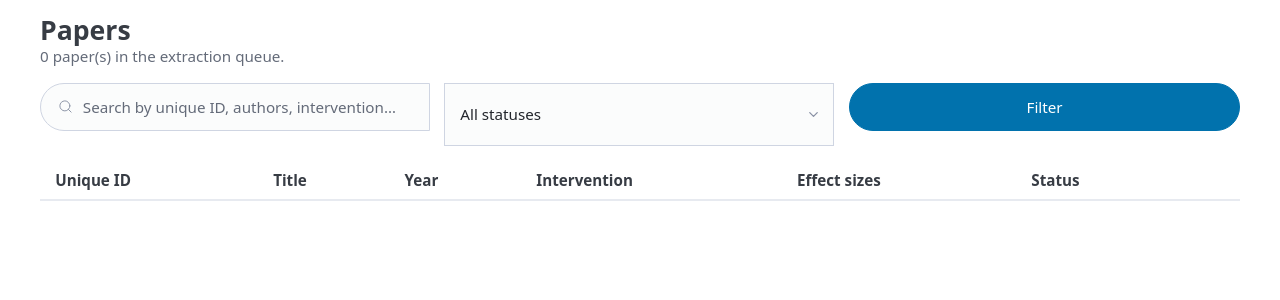
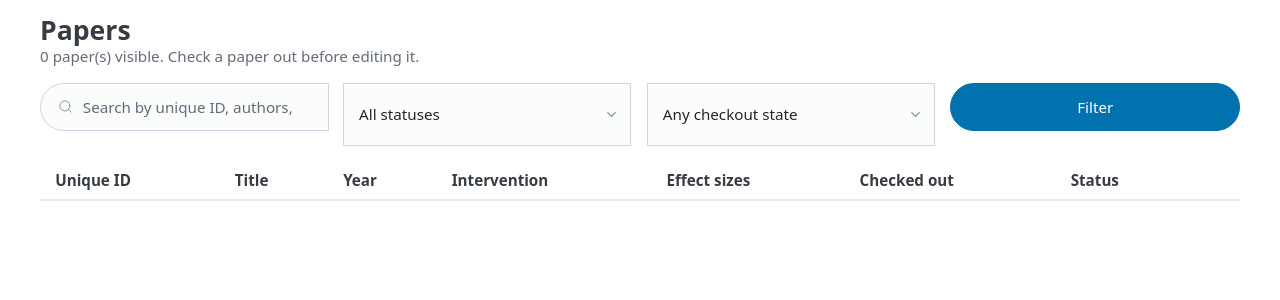
Before and after one commit to ahwazakhtar/lancet-meta, a FastAPI app: page / in a window 1280 px wide. Shown: the part 124-424 px from the top of the page. Run offline with FastAPI, Linux system fonts and the light colour scheme; the visitor is signed in with stand-in values (Sample User, id 1); data that the repository does not hold is empty; some libraries are stand-ins or nearby versions.

Commit message:
Per-paper checkouts and per-paper Sheet import
Reviewers now claim a paper before editing it:

- New PaperRow.checked_out_by / checked_out_at columns (with a tiny
  SQLite ALTER TABLE migration so existing DBs still load).
- /papers/{id}/checkout, /checkin, /import-from-sheet routes.
- Every paper- and effect-size edit/confirm/delete/create now requires
  the calling reviewer to hold the paper's checkout (admins bypass).
- The dashboard shows checkout state per paper: "you", another email, or
  available. A new filter chip narrows to "checked out by me / anyone /
  available".
- The paper detail page surfaces a coloured banner with the controls:
  Check out, or Check in + Import-this-paper-from-Sheet while held.

Sheet sync semantics:

- Per-paper import refreshes one paper's fields and effect sizes from
  the Sheet, preserving the checkout. Only the holder may invoke it.
- The bulk admin import keeps its job but now skips papers currently
  checked out so reviewer work isn't clobbered, and reports the skip
  count in the success message.

```diff
--- a/webapp/main.py
+++ b/webapp/main.py
@@ -38,6 +38,7 @@ from extraction.storage import (
     User,
     get_engine,
     import_from_sheet_rows,
+    import_paper_from_sheet,
 )
 
 from .auth import authenticate, current_email, current_email_optional, require_admin
@@ -73,6 +74,23 @@ def _editable_paper_fields() -> list[str]:
 
 def _editable_effect_fields() -> list[str]:
     return effect_size_field_names()
+
+
+def _is_admin(request: Request) -> bool:
+    return bool(request.session.get("is_admin"))
+
+
+def _require_checkout(request: Request, paper: PaperRow) -> None:
+    """Block edits unless the paper is checked out by the caller (admins bypass)."""
+    email = current_email(request)
+    if _is_admin(request):
+        return
+    if paper.checked_out_by != email:
+        holder = paper.checked_out_by or "nobody"
+        raise HTTPException(
+            status_code=status.HTTP_409_CONFLICT,
+            detail=f"Check out this paper before editing. Currently held by: {holder}.",
+        )
 
 
 # ---------------------------------------------------------------------------
@@ -120,9 +138,11 @@ def index(
     request: Request,
     q: Optional[str] = None,
     status_filter: Optional[str] = None,
+    checkout_filter: Optional[str] = None,
     session: Session = Depends(get_session),
 ):
-    if not current_email_optional(request):
+    me = current_email_optional(request)
+    if not me:
         return RedirectResponse("/login", status_code=status.HTTP_303_SEE_OTHER)
 
     stmt = select(PaperRow).where(PaperRow.status != ReviewStatus.deleted)
@@ -131,6 +151,13 @@ def index(
             stmt = stmt.where(PaperRow.status == ReviewStatus(status_filter))
         except ValueError:
             pass
+    if checkout_filter == "mine":
+        stmt = stmt.where(PaperRow.checked_out_by == me)
+    elif checkout_filter == "held":
+        stmt = stmt.where(PaperRow.checked_out_by.is_not(None))
+    elif checkout_filter == "available":
+        stmt = stmt.where(PaperRow.checked_out_by.is_(None))
+
     papers = list(session.exec(stmt.order_by(PaperRow.unique_id)))
     if q:
         ql = q.lower()
@@ -156,8 +183,10 @@ def index(
             "es_counts": es_counts,
             "q": q or "",
             "status_filter": status_filter or "",
+            "checkout_filter": checkout_filter or "",
             "statuses": [s.value for s in ReviewStatus],
             "display_name": request.session.get("display_name"),
+            "me": me,
         },
     )
 
@@ -171,9 +200,11 @@ def index(
 def paper_detail(
     request: Request,
     unique_id: str,
+    msg: Optional[str] = None,
+    err: Optional[str] = None,
     session: Session = Depends(get_session),
 ):
-    current_email(request)
+    me = current_email(request)
     paper = session.exec(select(PaperRow).where(PaperRow.unique_id == unique_id)).first()
     if not paper:
         raise HTTPException(404)
@@ -185,6 +216,8 @@ def paper_detail(
             .order_by(EffectSizeRow.id)
         )
     )
+    held_by_me = paper.checked_out_by == me
+    can_edit = held_by_me or _is_admin(request)
     return templates.TemplateResponse(
         request,
         "paper_detail.html",
@@ -195,7 +228,98 @@ def paper_detail(
             "effect_fields": _editable_effect_fields(),
             "statuses": [s.value for s in ReviewStatus],
             "display_name": request.session.get("display_name"),
+            "me": me,
+            "held_by_me": held_by_me,
+            "can_edit": can_edit,
+            "is_admin": _is_admin(request),
+            "msg": msg,
+            "err": err,
         },
+    )
+
+
+# ---------------------------------------------------------------------------
+# Paper checkout / check-in / per-paper import
+# ---------------------------------------------------------------------------
+
+
+@app.post("/papers/{unique_id}/checkout")
+def paper_checkout(
+    request: Request,
+    unique_id: str,
+    session: Session = Depends(get_session),
+):
+    email = current_email(request)
+    paper = session.exec(select(PaperRow).where(PaperRow.unique_id == unique_id)).first()
+    if not paper:
+        raise HTTPException(404)
+    if paper.checked_out_by and paper.checked_out_by != email:
+        return RedirectResponse(
+            f"/papers/{unique_id}?err=Already+checked+out+by+{paper.checked_out_by}",
+            status_code=status.HTTP_303_SEE_OTHER,
+        )
+    paper.checked_out_by = email
+    paper.checked_out_at = datetime.utcnow()
+    _log(session, email, "checkout", f"paper:{paper.id}")
+    session.add(paper)
+    session.commit()
+    return RedirectResponse(f"/papers/{unique_id}", status_code=status.HTTP_303_SEE_OTHER)
+
+
+@app.post("/papers/{unique_id}/checkin")
+def paper_checkin(
+    request: Request,
+    unique_id: str,
+    session: Session = Depends(get_session),
+):
+    email = current_email(request)
+    paper = session.exec(select(PaperRow).where(PaperRow.unique_id == unique_id)).first()
+    if not paper:
+        raise HTTPException(404)
+    if paper.checked_out_by != email and not _is_admin(request):
+        raise HTTPException(403, "Only the holder or an admin can check this in.")
+    was_held_by = paper.checked_out_by
+    paper.checked_out_by = None
+    paper.checked_out_at = None
+    _log(session, email, "checkin", f"paper:{paper.id}", {"was_held_by": was_held_by})
+    session.add(paper)
+    session.commit()
+    return RedirectResponse(f"/papers/{unique_id}", status_code=status.HTTP_303_SEE_OTHER)
+
+
+@app.post("/papers/{unique_id}/import-from-sheet")
+def paper_import_one(
+    request: Request,
+    unique_id: str,
+    session: Session = Depends(get_session),
+):
+    email = current_email(request)
+    paper = session.exec(select(PaperRow).where(PaperRow.unique_id == unique_id)).first()
+    if not paper:
+        raise HTTPException(404)
+    if paper.checked_out_by != email:
+        return RedirectResponse(
+            f"/papers/{unique_id}?err=Check+out+this+paper+before+importing",
+            status_code=status.HTTP_303_SEE_OTHER,
+        )
+    try:
+        papers, effects = pull_from_sheets()
+    except Exception as exc:  # noqa: BLE001
+        return RedirectResponse(
+            f"/papers/{unique_id}?err={str(exc)[:200]}",
+            status_code=status.HTTP_303_SEE_OTHER,
+        )
+    found, n_e = import_paper_from_sheet(_engine, unique_id, papers, effects)
+    if not found:
+        return RedirectResponse(
+            f"/papers/{unique_id}?err=Paper+not+found+in+Sheet",
+            status_code=status.HTTP_303_SEE_OTHER,
+        )
+    _log(session, email, "import_paper", f"paper:{paper.id}", {"effect_sizes": n_e})
+    session.commit()
+    return RedirectResponse(
+        f"/papers/{unique_id}?msg=Refreshed+from+Sheet+(%2B{n_e}+effect+sizes)",
+        status_code=status.HTTP_303_SEE_OTHER,
     )
 
 
@@ -215,6 +339,7 @@ async def paper_edit(
     paper = session.exec(select(PaperRow).where(PaperRow.unique_id == unique_id)).first()
     if not paper:
         raise HTTPException(404)
+    _require_checkout(request, paper)
 
     changes: dict[str, dict[str, str]] = {}
     for field in _editable_paper_fields():
@@ -258,6 +383,7 @@ def paper_confirm(
     paper = session.exec(select(PaperRow).where(PaperRow.unique_id == unique_id)).first()
     if not paper:
         raise HTTPException(404)
+    _require_checkout(request, paper)
     paper.status = ReviewStatus.confirmed
     paper.last_modified_by = email
     paper.updated_at = datetime.utcnow()
@@ -277,6 +403,7 @@ def paper_delete(
     paper = session.exec(select(PaperRow).where(PaperRow.unique_id == unique_id)).first()
     if not paper:
         raise HTTPException(404)
+    _require_checkout(request, paper)
     paper.status = ReviewStatus.deleted
     paper.last_modified_by = email
     paper.updated_at = datetime.utcnow()
@@ -291,6 +418,15 @@ def paper_delete(
 # ---------------------------------------------------------------------------
 
 
+def _effect_parent(session: Session, es: EffectSizeRow) -> PaperRow:
+    parent = session.exec(
+        select(PaperRow).where(PaperRow.unique_id == es.paper_unique_id)
+    ).first()
+    if not parent:
+        raise HTTPException(404)
+    return parent
+
+
 @app.post("/effect-sizes/{es_id}/edit")
 async def effect_edit(
     request: Request,
@@ -302,6 +438,7 @@ async def effect_edit(
     es = session.get(EffectSizeRow, es_id)
     if not es:
         raise HTTPException(404)
+    _require_checkout(request, _effect_parent(session, es))
 
     changes: dict[str, dict[str, str]] = {}
     for field in _editable_effect_fields():
@@ -347,6 +484,7 @@ def effect_confirm(
     es = session.get(EffectSizeRow, es_id)
     if not es:
         raise HTTPException(404)
+    _require_checkout(request, _effect_parent(session, es))
     es.status = ReviewStatus.confirmed
     es.last_modified_by = email
     es.updated_at = datetime.utcnow()
@@ -368,6 +506,7 @@ def effect_delete(
     es = session.get(EffectSizeRow, es_id)
     if not es:
         raise HTTPException(404)
+    _require_checkout(request, _effect_parent(session, es))
     es.status = ReviewStatus.deleted
     es.last_modified_by = email
     es.updated_at = datetime.utcnow()
@@ -390,6 +529,7 @@ async def effect_create(
     paper = session.exec(select(PaperRow).where(PaperRow.unique_id == unique_id)).first()
     if not paper:
         raise HTTPException(404)
+    _require_checkout(request, paper)
     kwargs = {f: str(form.get(f, "")) for f in _editable_effect_fields()}
     es = EffectSizeRow(
         paper_unique_id=unique_id,
@@ -415,6 +555,7 @@ def effect_flag_reextract(
     es = session.get(EffectSizeRow, es_id)
     if not es:
         raise HTTPException(404)
+    _require_checkout(request, _effect_parent(session, es))
     es.needs_reextraction = True
     es.status = ReviewStatus.needs_reextraction
     es.last_modified_by = email
@@ -517,18 +658,23 @@ def admin_import(
     actor = require_admin(request)
     try:
         papers, effects = pull_from_sheets()
-        n_p, n_e = import_from_sheet_rows(_engine, papers, effects, replace=True)
+        n_p, n_e, skipped = import_from_sheet_rows(
+            _engine, papers, effects, replace=True, preserve_checked_out=True
+        )
     except Exception as exc:  # noqa: BLE001
         return RedirectResponse(
             f"/admin?err={str(exc)[:300]}", status_code=status.HTTP_303_SEE_OTHER
         )
     _log(
         session, actor, "import_sheet", "sheet",
-        {"papers": n_p, "effect_sizes": n_e},
+        {"papers": n_p, "effect_sizes": n_e, "skipped": skipped},
     )
     session.commit()
+    note = f"Imported+{n_p}+papers+and+{n_e}+effect+sizes"
+    if skipped:
+        note += f".+Skipped+{len(skipped)}+checked-out+paper(s)"
     return RedirectResponse(
-        f"/admin?msg=Imported+{n_p}+papers+and+{n_e}+effect+sizes",
+        f"/admin?msg={note}",
         status_code=status.HTTP_303_SEE_OTHER,
     )
 
--- a/webapp/templates/papers.html
+++ b/webapp/templates/papers.html
@@ -3,17 +3,23 @@
 {% block content %}
 <hgroup>
   <h2>Papers</h2>
-  <p>{{ papers|length }} paper(s) in the extraction queue.</p>
+  <p>{{ papers|length }} paper(s) visible. Check a paper out before editing it.</p>
 </hgroup>
 
 <form method="get" action="/" role="search">
   <div class="grid">
-    <input type="search" name="q" value="{{ q }}" placeholder="Search by unique ID, authors, intervention…">
+    <input type="search" name="q" value="{{ q }}" placeholder="Search by unique ID, authors, intervention, title…">
     <select name="status_filter">
       <option value="">All statuses</option>
       {% for s in statuses %}
         <option value="{{ s }}" {% if status_filter == s %}selected{% endif %}>{{ s }}</option>
       {% endfor %}
+    </select>
+    <select name="checkout_filter">
+      <option value="">Any checkout state</option>
+      <option value="mine" {% if checkout_filter == 'mine' %}selected{% endif %}>Checked out by me</option>
+      <option value="held" {% if checkout_filter == 'held' %}selected{% endif %}>Checked out (anyone)</option>
+      <option value="available" {% if checkout_filter == 'available' %}selected{% endif %}>Available</option>
     </select>
     <button type="submit">Filter</button>
   </div>
@@ -28,6 +34,7 @@
       <th>Year</th>
       <th>Intervention</th>
       <th>Effect sizes</th>
+      <th>Checked out</th>
       <th>Status</th>
       <th></th>
     </tr>
@@ -44,6 +51,17 @@
         <td>{{ p.intervention_category|truncate(40) }}</td>
         <td>{{ es_counts.get(p.unique_id, 0) }}</td>
         <td>
+          {% if p.checked_out_by %}
+            {% if p.checked_out_by == me %}
+              <span class="badge badge-mine" title="Checked out at {{ p.checked_out_at }}">you</span>
+            {% else %}
+              <span class="badge badge-held" title="Checked out at {{ p.checked_out_at }}">{{ p.checked_out_by }}</span>
+            {% endif %}
+          {% else %}
+            <span class="muted">—</span>
+          {% endif %}
+        </td>
+        <td>
           <span class="badge badge-{{ p.status.value }}">{{ p.status.value }}</span>
           {% if p.needs_reextraction %}<span class="badge badge-reextract">re-extract</span>{% endif %}
         </td>
```
Also changed, not shown: extraction/storage.py (+125 -24 lines), webapp/static/app.css (+35 -0 lines), webapp/templates/admin.html (+6 -3 lines), webapp/templates/paper_detail.html (+53 -5 lines), README.md.
